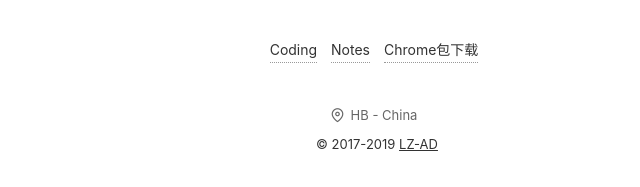
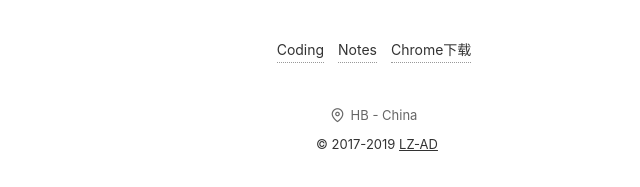
Before and after one commit to aixiu/HomePage, a plain HTML site: page index.html in a window 1280 px wide. Shown: the part 359-546 px from the top of the page, 266-906 px from the left. Drawn offline with Linux system fonts and the light colour scheme; files whose address does not match are found by name.

Commit message:
更新文本内容

```diff
--- a/index.html
+++ b/index.html
@@ -29,7 +29,7 @@
     <div class="links">
       <a href="https://coding.net/u/aixiu" class="animate-slide-in-down" title="我的coding">Coding</a>
       <a href="https://blog.ynxiu.com" class="animate-slide-in-down" title="博客">Notes</a>
-      <a href="https://aixiu.github.io/CheckChrome/" class="animate-slide-in-down" title="Chrome离线包下载">Chrome包下载</a>
+      <a href="https://aixiu.github.io/CheckChrome/" class="animate-slide-in-down" title="Chrome离线包下载">Chrome下载</a>
     </div>
     <div class="location">
       <span class="location-icon animate-slide-in-up">
```
